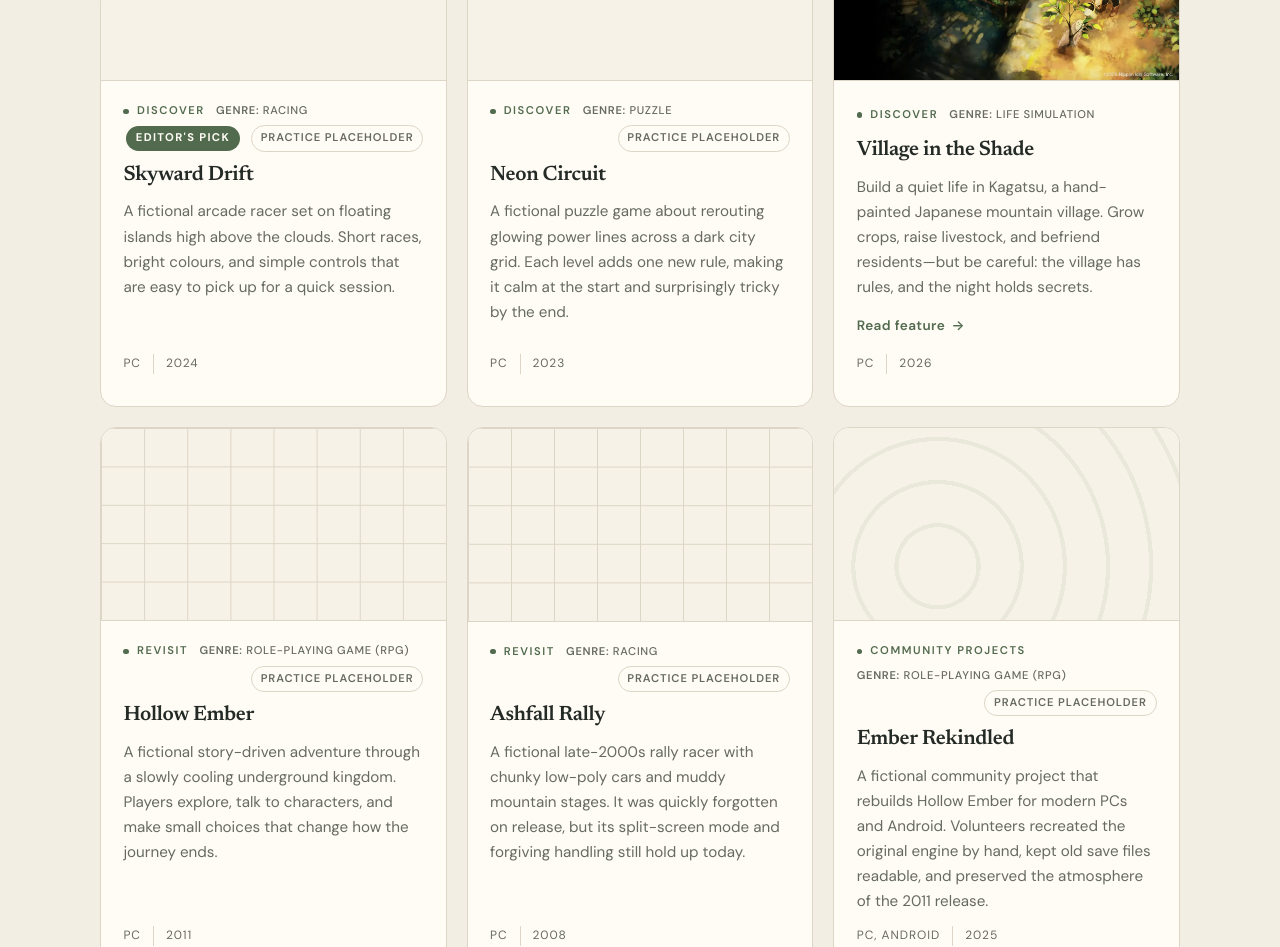
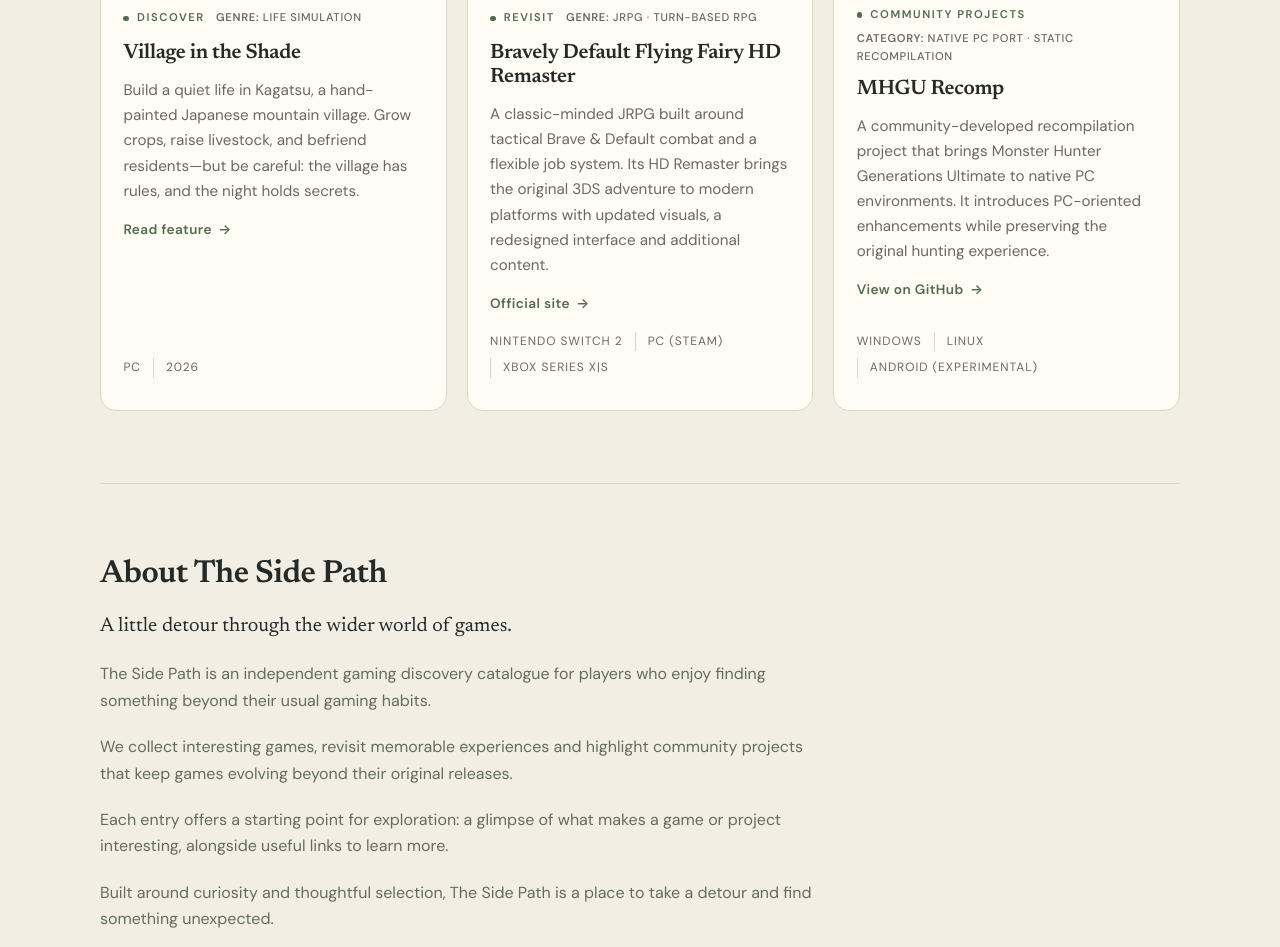
Before and after one commit to DigitalMark3t/opencode-practice, a plain HTML site: page index.html in a window 1280 px wide. Shown: the part 1853-2800 px from the top of the page. Drawn offline with Linux system fonts and the light colour scheme.

Commit message:
Update catalogue and small adjustment

```diff
--- a/index.html
+++ b/index.html
@@ -3,8 +3,8 @@
 <head>
   <meta charset="UTF-8">
   <meta name="viewport" content="width=device-width, initial-scale=1.0">
-  <title>The Side Path — Independent Gaming Discovery &amp; Editorial Publication</title>
-  <meta name="description" content="The Side Path is an independent, platform-agnostic gaming discovery and editorial publication covering new discoveries, older releases worth revisiting, and community projects.">
+  <title>The Side Path — Independent Gaming Discovery Catalogue</title>
+  <meta name="description" content="The Side Path is an independent gaming discovery catalogue dedicated to interesting games, memorable experiences and community projects worth exploring.">
   <meta name="color-scheme" content="light dark">
 
   <link rel="canonical" href="https://thesidepath.web.id/">
@@ -14,8 +14,8 @@
        social card. -->
   <meta property="og:type" content="website">
   <meta property="og:site_name" content="The Side Path">
-  <meta property="og:title" content="The Side Path — Independent Gaming Discovery &amp; Editorial Publication">
-  <meta property="og:description" content="The Side Path is an independent, platform-agnostic gaming discovery and editorial publication covering new discoveries, older releases worth revisiting, and community projects.">
+  <meta property="og:title" content="The Side Path — Independent Gaming Discovery Catalogue">
+  <meta property="og:description" content="The Side Path is an independent gaming discovery catalogue dedicated to interesting games, memorable experiences and community projects worth exploring.">
   <meta property="og:url" content="https://thesidepath.web.id/">
   <meta property="og:image" content="https://thesidepath.web.id/assets/articles/village-in-the-shade/article-opening.webp">
   <meta property="og:image:type" content="image/webp">
@@ -25,8 +25,8 @@
   <meta property="og:locale" content="en_US">
 
   <meta name="twitter:card" content="summary_large_image">
-  <meta name="twitter:title" content="The Side Path — Independent Gaming Discovery &amp; Editorial Publication">
-  <meta name="twitter:description" content="The Side Path is an independent, platform-agnostic gaming discovery and editorial publication covering new discoveries, older releases worth revisiting, and community projects.">
+  <meta name="twitter:title" content="The Side Path — Independent Gaming Discovery Catalogue">
+  <meta name="twitter:description" content="The Side Path is an independent gaming discovery catalogue dedicated to interesting games, memorable experiences and community projects worth exploring.">
   <meta name="twitter:image" content="https://thesidepath.web.id/assets/articles/village-in-the-shade/article-opening.webp">
   <meta name="twitter:image:alt" content="Key art for Village in the Shade: a young villager waters a seedling on a sunlit path, beneath a worn yellow warning sign, with the mountain village and its fields beyond.">
 
@@ -37,7 +37,7 @@
     "@id": "https://thesidepath.web.id/#website",
     "name": "The Side Path",
     "url": "https://thesidepath.web.id/",
-    "description": "The Side Path is an independent, platform-agnostic gaming discovery and editorial publication covering new discoveries, older releases worth revisiting, and community projects.",
+    "description": "The Side Path is an independent gaming discovery catalogue dedicated to interesting games, memorable experiences and community projects worth exploring.",
     "inLanguage": "en"
   }
   </script>
@@ -86,14 +86,13 @@
          and a three-panel visual sampler. -->
     <section id="home">
       <div class="hero-copy">
-        <p class="hero-eyebrow">Independent Gaming Discovery &amp; Editorial</p>
+        <p class="hero-eyebrow">A curated gaming discovery catalogue.</p>
 
         <h1>Find something worth discovering.</h1>
 
         <p class="hero-lede">
-          The Side Path is a place to discover interesting games, return to
-          familiar titles with fresh eyes, and explore the community projects
-          that keep them alive for new players.
+          An independent collection of interesting games, memorable experiences
+          and community projects, selected and presented with care.
         </p>
 
         <div class="hero-actions">
@@ -158,20 +157,11 @@
       </div>
     </section>
 
-    <!-- CATALOGUE SECTION: seven entries — three Discover, two Revisit,
-         and two Community Projects. Entries marked Practice Placeholder
-         are fictional examples created for development; the others
-         represent real games or community projects. Each entry is an
-         <article>, because it is a self-contained piece of content that
-         makes sense on its own. -->
+    <!-- CATALOGUE SECTION: three entries — one Discover, one Revisit, and one
+         Community Projects. Each entry is an <article>, because it is a
+         self-contained piece of content that makes sense on its own. -->
     <section id="featured">
       <h2>Game Catalogue</h2>
-
-      <p>
-        <em>Note: entries marked Practice Placeholder are fictional examples
-        created for development. Other entries represent real games or
-        community projects.</em>
-      </p>
 
       <!-- CATALOGUE CONTROLS: search, pillar buttons, a compact genre
            dropdown, the result count, and a clear action. All of the
@@ -195,9 +185,7 @@
             <label class="filter-group-label" for="catalogue-genre">Genre</label>
             <select class="genre-select" id="catalogue-genre" name="catalogue-genre">
               <option value="all">All genres</option>
-              <option value="racing">Racing</option>
-              <option value="rpg">RPG</option>
-              <option value="puzzle">Puzzle</option>
+              <option value="jrpg">JRPG</option>
               <option value="life-simulation">Life Simulation</option>
             </select>
           </div>
@@ -206,7 +194,7 @@
                visible entries changes. The clear action is disabled while
                no search text or filter is active. -->
           <div class="catalogue-tools">
-            <p class="filter-status" role="status" aria-live="polite">Showing 7 of 7 entries.</p>
+            <p class="filter-status" role="status" aria-live="polite">Showing 3 of 3 entries.</p>
             <button type="button" class="catalogue-clear" disabled>Clear filters</button>
           </div>
         </div>
@@ -230,70 +218,8 @@
       </div>
 
       <!-- Each entry is an <article>: one landscape image, then the editorial
-           text. The image blocks are intentional CSS-drawn placeholders, not
-           screenshots or generated game art. Only entries with a real
-           destination carry a link, and that single link covers the card. -->
-      <article class="catalogue-card"
-               data-category="discover"
-               data-genre="racing"
-               data-platform="PC"
-               data-year="2024"
-               data-search="arcade racer floating islands quick sessions">
-        <div class="card-media" aria-hidden="true"></div>
-
-        <div class="card-body">
-          <div class="card-top">
-            <span class="card-category">Discover</span>
-            <span class="card-genre"><strong>Genre:</strong> Racing</span>
-            <span class="card-badge">EDITOR'S PICK</span>
-            <span class="card-placeholder">PRACTICE PLACEHOLDER</span>
-          </div>
-
-          <h3>Skyward Drift</h3>
-
-          <p class="card-description">
-            A fictional arcade racer set on floating islands high above the
-            clouds. Short races, bright colours, and simple controls that are
-            easy to pick up for a quick session.
-          </p>
-
-          <ul class="card-meta">
-            <li>PC</li>
-            <li>2024</li>
-          </ul>
-        </div>
-      </article>
-
-      <article class="catalogue-card"
-               data-category="discover"
-               data-genre="puzzle"
-               data-platform="PC"
-               data-year="2023"
-               data-search="power grid neon city logic levels">
-        <div class="card-media" aria-hidden="true"></div>
-
-        <div class="card-body">
-          <div class="card-top">
-            <span class="card-category">Discover</span>
-            <span class="card-genre"><strong>Genre:</strong> Puzzle</span>
-            <span class="card-placeholder">PRACTICE PLACEHOLDER</span>
-          </div>
-
-          <h3>Neon Circuit</h3>
-
-          <p class="card-description">
-            A fictional puzzle game about rerouting glowing power lines across
-            a dark city grid. Each level adds one new rule, making it calm at
-            the start and surprisingly tricky by the end.
-          </p>
-
-          <ul class="card-meta">
-            <li>PC</li>
-            <li>2023</li>
-          </ul>
-        </div>
-      </article>
-
+           text. All three entries use supplied key art. The entry's single
+           link covers the whole card and points to a real destination. -->
       <article class="catalogue-card"
                data-category="discover"
                data-genre="life-simulation"
@@ -340,140 +266,126 @@
 
       <article class="catalogue-card"
                data-category="revisit"
-               data-genre="rpg"
-               data-platform="PC"
-               data-year="2011"
-               data-search="underground kingdom story choices adventure">
-        <div class="card-media" aria-hidden="true"></div>
+               data-genre="jrpg"
+               data-platform="Nintendo Switch 2, PC (Steam), Xbox Series X|S"
+               data-search="bravely default flying fairy hd remaster jrpg turn-based rpg square enix job system brave default nintendo switch 2 pc steam xbox series">
+        <div class="card-media card-media--left">
+          <img src="assets/catalogue-cards/bravely-default.webp"
+               alt="Key art for Bravely Default Flying Fairy HD Remaster: the four main characters stand on a grassy hill beneath a pale sky, with the game's logo on the left."
+               width="1600"
+               height="800"
+               loading="lazy"
+               decoding="async">
+        </div>
 
         <div class="card-body">
           <div class="card-top">
             <span class="card-category">Revisit</span>
-            <span class="card-genre"><strong>Genre:</strong> Role-Playing Game (RPG)</span>
-            <span class="card-placeholder">PRACTICE PLACEHOLDER</span>
+            <span class="card-genre"><strong>Genre:</strong> JRPG · Turn-Based RPG</span>
           </div>
 
-          <h3>Hollow Ember</h3>
+          <h3>Bravely Default Flying Fairy HD Remaster</h3>
 
           <p class="card-description">
-            A fictional story-driven adventure through a slowly cooling
-            underground kingdom. Players explore, talk to characters, and make
-            small choices that change how the journey ends.
+            A classic-minded JRPG built around tactical Brave &amp; Default
+            combat and a flexible job system. Its HD Remaster brings the
+            original 3DS adventure to modern platforms with updated visuals, a
+            redesigned interface and additional content.
+          </p>
+
+          <p class="card-action">
+            <a class="card-link"
+               href="https://www.square-enix-games.com/en_US/games/bravely-default-flying-fairy-hd-remaster"
+               target="_blank"
+               rel="noopener noreferrer"
+               aria-label="Visit the official Bravely Default Flying Fairy HD Remaster site (opens in a new tab)">
+              Official site
+            </a>
           </p>
 
           <ul class="card-meta">
-            <li>PC</li>
-            <li>2011</li>
-          </ul>
-        </div>
-      </article>
-
-      <article class="catalogue-card"
-               data-category="revisit"
-               data-genre="racing"
-               data-platform="PC"
-               data-year="2008"
-               data-search="rally vintage low poly split screen forgotten">
-        <div class="card-media" aria-hidden="true"></div>
-
-        <div class="card-body">
-          <div class="card-top">
-            <span class="card-category">Revisit</span>
-            <span class="card-genre"><strong>Genre:</strong> Racing</span>
-            <span class="card-placeholder">PRACTICE PLACEHOLDER</span>
-          </div>
-
-          <h3>Ashfall Rally</h3>
-
-          <p class="card-description">
-            A fictional late-2000s rally racer with chunky low-poly cars and
-            muddy mountain stages. It was quickly forgotten on release, but its
-            split-screen mode and forgiving handling still hold up today.
-          </p>
-
-          <ul class="card-meta">
-            <li>PC</li>
-            <li>2008</li>
+            <li>Nintendo Switch 2</li>
+            <li>PC (Steam)</li>
+            <li>Xbox Series X|S</li>
           </ul>
         </div>
       </article>
 
       <article class="catalogue-card"
                data-category="community"
-               data-genre="rpg"
-               data-platform="PC, Android"
-               data-year="2025"
-               data-search="source port recompilation preservation android engine">
-        <div class="card-media" aria-hidden="true"></div>
+               data-platform="Windows, Linux, Android (experimental)"
+               data-search="mhgu recomp monster hunter generations ultimate recompilation native pc port static recompilation windows linux android">
+        <div class="card-media">
+          <img src="assets/catalogue-cards/mhgu-recomp.webp"
+               alt="Key art for Monster Hunter Generations Ultimate: a Felyne hunter in the foreground and a large monster in a jungle, with the game's logo on the right."
+               width="1920"
+               height="1080"
+               loading="lazy"
+               decoding="async">
+        </div>
 
         <div class="card-body">
           <div class="card-top">
             <span class="card-category">Community Projects</span>
-            <span class="card-genre"><strong>Genre:</strong> Role-Playing Game (RPG)</span>
-            <span class="card-placeholder">PRACTICE PLACEHOLDER</span>
+            <span class="card-genre"><strong>Category:</strong> Native PC Port · Static Recompilation</span>
           </div>
 
-          <h3>Ember Rekindled</h3>
+          <h3>MHGU Recomp</h3>
 
           <p class="card-description">
-            A fictional community project that rebuilds Hollow Ember for modern
-            PCs and Android. Volunteers recreated the original engine by hand,
-            kept old save files readable, and preserved the atmosphere of the
-            2011 release.
+            A community-developed recompilation project that brings Monster
+            Hunter Generations Ultimate to native PC environments. It
+            introduces PC-oriented enhancements while preserving the original
+            hunting experience.
+          </p>
+
+          <p class="card-action">
+            <a class="card-link"
+               href="https://github.com/morerokk/MHGURecomp"
+               target="_blank"
+               rel="noopener noreferrer"
+               aria-label="View MHGU Recomp on GitHub (opens in a new tab)">
+              View on GitHub
+            </a>
           </p>
 
           <ul class="card-meta">
-            <li>PC, Android</li>
-            <li>2025</li>
-          </ul>
-        </div>
-      </article>
-
-      <article class="catalogue-card"
-               data-category="community"
-               data-genre="puzzle"
-               data-platform="PC"
-               data-year="2024"
-               data-search="decompilation source port level editor preservation archive">
-        <div class="card-media" aria-hidden="true"></div>
-
-        <div class="card-body">
-          <div class="card-top">
-            <span class="card-category">Community Projects</span>
-            <span class="card-genre"><strong>Genre:</strong> Puzzle</span>
-            <span class="card-placeholder">PRACTICE PLACEHOLDER</span>
-          </div>
-
-          <h3>Gridline Restored</h3>
-
-          <p class="card-description">
-            A fictional fan-made source port of Neon Circuit, adding widescreen
-            support, a level editor, and a browsable archive of
-            community-made puzzles originally shared on the game's forums.
-          </p>
-
-          <ul class="card-meta">
-            <li>PC</li>
-            <li>2024</li>
+            <li>Windows</li>
+            <li>Linux</li>
+            <li>Android (experimental)</li>
           </ul>
         </div>
       </article>
     </section>
 
-    <!-- ABOUT SECTION: who made the site and why. -->
+    <!-- ABOUT SECTION: what the catalogue is and how it is put together. -->
     <section id="about">
-      <h2>About</h2>
+      <h2>About The Side Path</h2>
+
+      <p class="about-tagline">
+        A little detour through the wider world of games.
+      </p>
+
       <p>
-        The Side Path is an independent, platform-agnostic gaming discovery
-        and editorial publication. Its three editorial pillars are
-        Discover — new and overlooked games; Revisit — older releases worth
-        returning to; and Community Projects — fan efforts that keep classic
-        games playable on modern systems.
+        The Side Path is an independent gaming discovery catalogue for players
+        who enjoy finding something beyond their usual gaming habits.
       </p>
+
       <p>
-        Entries marked Practice Placeholder are fictional examples created
-        for development. Other entries represent real games or community
-        projects.
+        We collect interesting games, revisit memorable experiences and
+        highlight community projects that keep games evolving beyond their
+        original releases.
+      </p>
+
+      <p>
+        Each entry offers a starting point for exploration: a glimpse of what
+        makes a game or project interesting, alongside useful links to learn
+        more.
+      </p>
+
+      <p>
+        Built around curiosity and thoughtful selection, The Side Path is a
+        place to take a detour and find something unexpected.
       </p>
     </section>
 
@@ -487,7 +399,6 @@
   <footer>
     <div class="footer-brand">
       <p class="footer-wordmark">The Side Path</p>
-      <p class="footer-tagline">Find something worth discovering.</p>
     </div>
 
     <nav class="footer-nav" aria-label="Footer navigation">
@@ -499,8 +410,7 @@
     </nav>
 
     <div class="footer-legal">
-      <p>&copy; 2026 The Side Path. An independent, platform-agnostic gaming discovery and editorial publication.</p>
-      <p>Entries marked Practice Placeholder are fictional examples created for development. Other entries represent real games or community projects.</p>
+      <p>&copy; 2026 The Side Path · Find something worth discovering.</p>
     </div>
   </footer>
 
--- a/style.css
+++ b/style.css
@@ -343,7 +343,7 @@ main {
   min-width: 0;
 }
 
-/* The publication descriptor, set quietly above the headline. */
+/* The catalogue descriptor, set quietly above the headline. */
 .hero-eyebrow {
   margin: 0 0 var(--space-md);
   color: var(--color-accent);
@@ -503,24 +503,13 @@ main {
   border-top: 1px solid var(--color-border);
 }
 
-/* The heading and the italic note should span the full grid width,
-   not sit in a narrow card-sized column. */
-#featured > h2,
-#featured > p {
+/* The heading spans the full grid width, not a narrow card-sized column. */
+#featured > h2 {
   grid-column: 1 / -1;
 }
 
 #featured h2 {
   font-size: clamp(1.6rem, 3vw, 2rem);
-}
-
-/* The "these games are fictional" note, styled as a quiet callout. */
-#featured > p {
-  max-width: 62ch;
-  padding-left: var(--space-md);
-  color: var(--color-muted);
-  font-size: 0.9rem;
-  border-left: 2px solid var(--color-accent-soft);
 }
 
 /* Catalogue controls: search, pillar buttons, genre dropdown, result count,
@@ -794,6 +783,12 @@ main {
   object-fit: cover;
 }
 
+/* The Bravely Default key art is 2:1, wider than the card's 16:9 frame.
+   Anchoring it to the left keeps the wordmark in view. */
+.card-media--left img {
+  object-position: left center;
+}
+
 /* Revisit entries use a study grid and community entries use contour rings,
    so the three editorial pillars stay visually distinct without labels. */
 .catalogue-card[data-category="revisit"] .card-media {
@@ -890,28 +885,6 @@ main {
   text-transform: uppercase;
 }
 
-/* The "Practice placeholder" label marks fictional sample entries. It uses
-   a quiet outline instead of the solid accent fill, so it stays visually
-   distinct from the Editor's Pick badge when a card carries both. */
-.card-placeholder {
-  margin-left: auto;
-  padding: 0.2rem 0.55rem;
-  white-space: nowrap;
-  border: 1px solid var(--color-border);
-  border-radius: 999px;
-  color: var(--color-muted);
-  font-size: 0.7rem;
-  font-weight: 600;
-  letter-spacing: 0.08em;
-  line-height: 1.6;
-  text-transform: uppercase;
-}
-
-/* When both labels are present, keep them together at the right edge. */
-.card-badge + .card-placeholder {
-  margin-left: 0;
-}
-
 .card-description {
   color: var(--color-muted);
   font-size: 0.95rem;
@@ -953,6 +926,14 @@ main {
   font-size: clamp(1.6rem, 3vw, 2rem);
 }
 
+/* The short line under the About heading, set in the editorial serif. */
+#about .about-tagline {
+  color: var(--color-text);
+  font-family: var(--font-serif);
+  font-size: 1.25rem;
+  line-height: 1.45;
+}
+
 #about p {
   max-width: 66ch;
   margin: 0;
@@ -986,18 +967,13 @@ footer {
 }
 
 .footer-wordmark {
-  margin: 0 0 var(--space-xs);
+  margin: 0;
   font-family: var(--font-serif);
   font-size: 1.4rem;
   font-weight: 500;
   line-height: 1.15;
   letter-spacing: -0.01em;
   color: var(--color-text);
-}
-
-.footer-tagline {
-  margin: 0;
-  max-width: 34ch;
 }
 
 /* Footer links use the same quiet uppercase treatment as the header. */
@@ -1613,7 +1589,7 @@ footer {
    15. NOT FOUND PAGE
    A short branded message that reuses the hero's typography, eyebrow, and
    call-to-action styles. The page keeps the shared header, footer, and theme
-   behaviour so it feels like part of the publication.
+   behaviour so it feels like part of the catalogue.
    ========================================================================== */
 
 .not-found {
```
Also changed, not shown: 404.html (+1 -3 lines), articles/village-in-the-shade.html (+1 -3 lines), assets/catalogue-cards/bravely-default.webp (added), assets/catalogue-cards/mhgu-recomp.webp (added).
